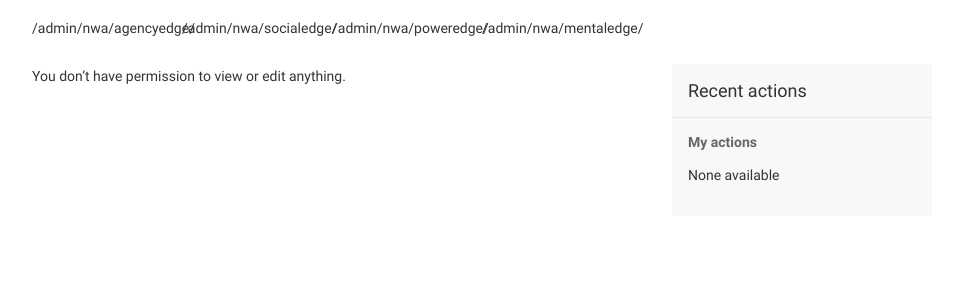
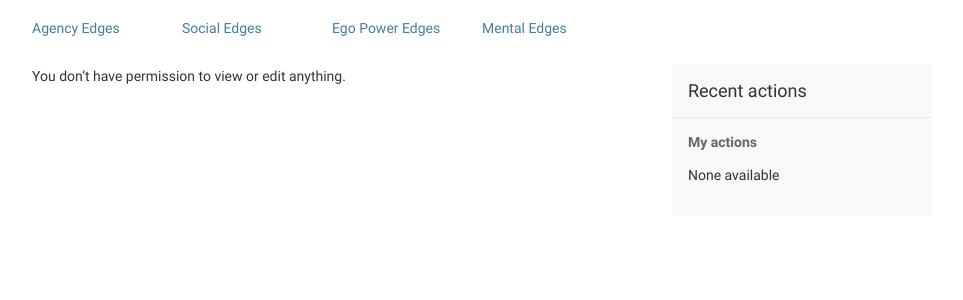
Before and after one commit to sostenibilidad-unam/dmana, a Django app: template website/nwa/templates/admin/agnes_index.html in a window 1280 px wide. Shown: the part 48-348 px from the top of the page, without its empty margins (8-971 px from the left). Run offline with Django 3.2, Linux system fonts and the light colour scheme; the template is opened without the code that fills it, so the values that code supplies are empty.

Commit message:
link shortcuts

```diff
--- a/website/nwa/templates/admin/agnes_index.html
+++ b/website/nwa/templates/admin/agnes_index.html
@@ -27,10 +27,10 @@
 
 
 <div class="row">
-  <div class="column">/admin/nwa/agencyedge/</div>
-  <div class="column">/admin/nwa/socialedge/</div>
-  <div class="column">/admin/nwa/poweredge/</div>
-  <div class="column">/admin/nwa/mentaledge/</div>
+  <div class="column"><a href="/admin/nwa/agencyedge/">Agency Edges</a></div>
+  <div class="column"><a href="/admin/nwa/socialedge/">Social Edges</a></div>
+  <div class="column"><a href="/admin/nwa/poweredge/">Ego Power Edges</a></div>
+  <div class="column"><a href="/admin/nwa/mentaledge/">Mental Edges</a></div>
 </div>
 
 <div id="content-main">
```
